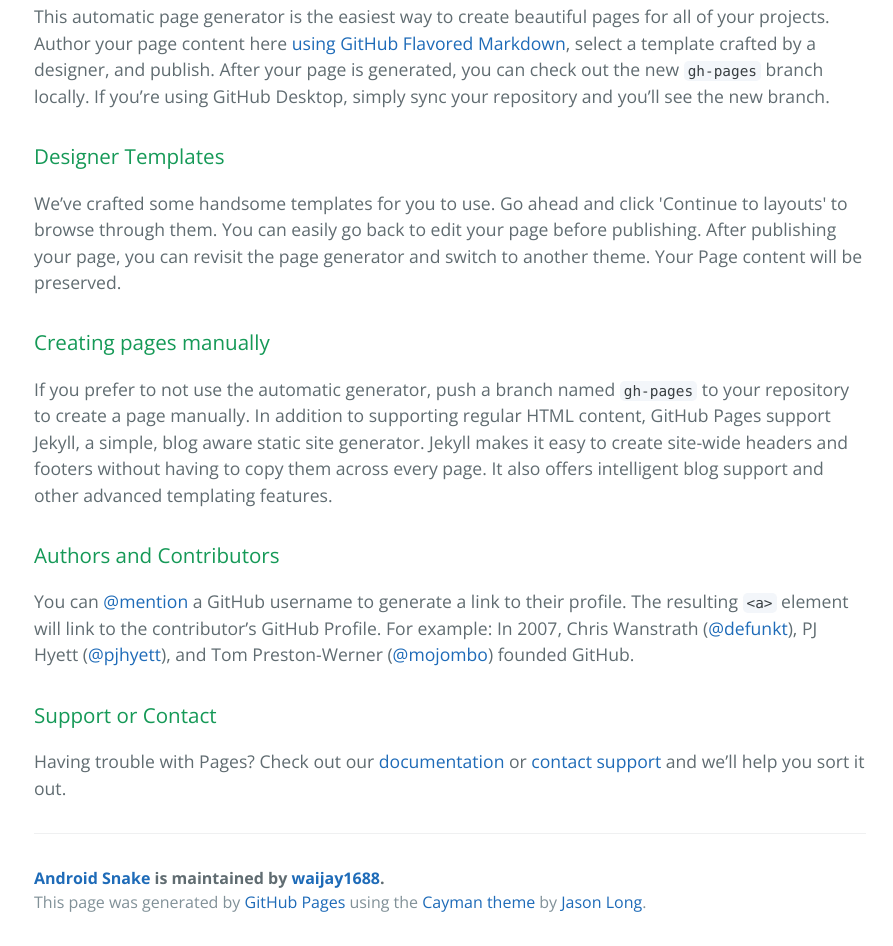
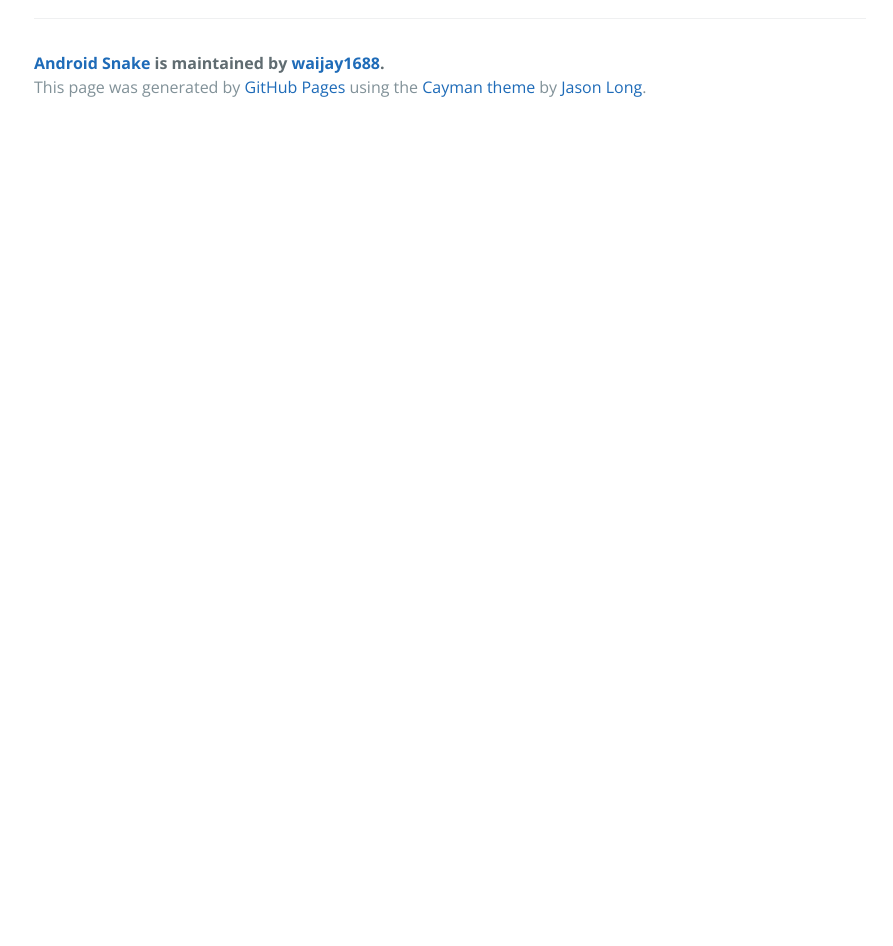
Before and after one commit to waijay1688/AndroidSnake, a plain HTML site: page index.html in a window 1280 px wide. Shown: the part 413-1359 px from the top of the page, without its empty margins (190-1083 px from the left). After the commit the page ends 800 px from the top, so only its background shows below. Drawn offline with nearby package versions, Linux system fonts and the light colour scheme.

Commit message:
Update index.html

```diff
--- a/index.html
+++ b/index.html
@@ -22,28 +22,6 @@
       <h3>
 <a id="welcome-to-github-pages" class="anchor" href="#welcome-to-github-pages" aria-hidden="true"><span class="octicon octicon-link"></span></a>Welcome to GitHub Pages.</h3>
 
-<p>This automatic page generator is the easiest way to create beautiful pages for all of your projects. Author your page content here <a href="https://guides.github.com/features/mastering-markdown/">using GitHub Flavored Markdown</a>, select a template crafted by a designer, and publish. After your page is generated, you can check out the new <code>gh-pages</code> branch locally. If you’re using GitHub Desktop, simply sync your repository and you’ll see the new branch.</p>
-
-<h3>
-<a id="designer-templates" class="anchor" href="#designer-templates" aria-hidden="true"><span class="octicon octicon-link"></span></a>Designer Templates</h3>
-
-<p>We’ve crafted some handsome templates for you to use. Go ahead and click 'Continue to layouts' to browse through them. You can easily go back to edit your page before publishing. After publishing your page, you can revisit the page generator and switch to another theme. Your Page content will be preserved.</p>
-
-<h3>
-<a id="creating-pages-manually" class="anchor" href="#creating-pages-manually" aria-hidden="true"><span class="octicon octicon-link"></span></a>Creating pages manually</h3>
-
-<p>If you prefer to not use the automatic generator, push a branch named <code>gh-pages</code> to your repository to create a page manually. In addition to supporting regular HTML content, GitHub Pages support Jekyll, a simple, blog aware static site generator. Jekyll makes it easy to create site-wide headers and footers without having to copy them across every page. It also offers intelligent blog support and other advanced templating features.</p>
-
-<h3>
-<a id="authors-and-contributors" class="anchor" href="#authors-and-contributors" aria-hidden="true"><span class="octicon octicon-link"></span></a>Authors and Contributors</h3>
-
-<p>You can <a href="https://github.com/blog/821" class="user-mention">@mention</a> a GitHub username to generate a link to their profile. The resulting <code>&lt;a&gt;</code> element will link to the contributor’s GitHub Profile. For example: In 2007, Chris Wanstrath (<a href="https://github.com/defunkt" class="user-mention">@defunkt</a>), PJ Hyett (<a href="https://github.com/pjhyett" class="user-mention">@pjhyett</a>), and Tom Preston-Werner (<a href="https://github.com/mojombo" class="user-mention">@mojombo</a>) founded GitHub.</p>
-
-<h3>
-<a id="support-or-contact" class="anchor" href="#support-or-contact" aria-hidden="true"><span class="octicon octicon-link"></span></a>Support or Contact</h3>
-
-<p>Having trouble with Pages? Check out our <a href="https://help.github.com/pages">documentation</a> or <a href="https://github.com/contact">contact support</a> and we’ll help you sort it out.</p>
-
       <footer class="site-footer">
         <span class="site-footer-owner"><a href="https://github.com/waijay1688/AndroidSnake">Android Snake</a> is maintained by <a href="https://github.com/waijay1688">waijay1688</a>.</span>
 
```
